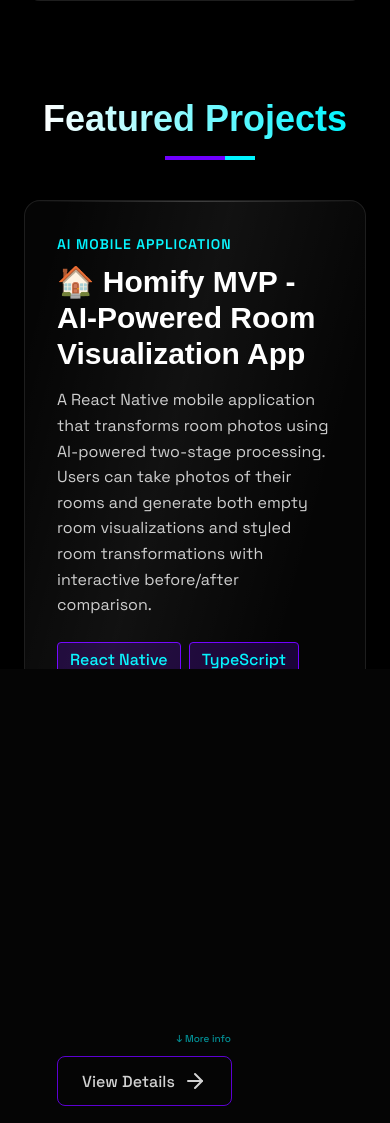
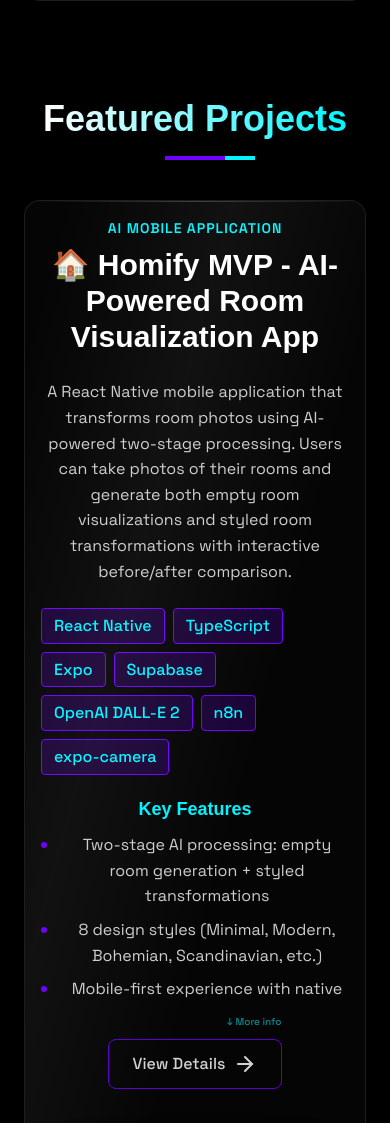
Before and after one commit to Peter07odia/portfolio, a Flask app: page / in a window 390 px wide. Shown: the part 3995-5118 px from the top of the page. Run offline with Flask 3, Linux system fonts and the light colour scheme; data comes from the database, SQL or seed files in the repository; some web fonts are replaced.

Commit message:
Assistant checkpoint: Fix website alignment and modal functionality
Assistant generated file changes:
- static/js/main.js: Fix modal initialization and close button functionality
- static/css/style.css: Fix project card alignment and modal responsiveness, Fix modal content width and positioning, Fix project content and visual alignment, Improve responsive design for projects section, Fix mobile modal responsiveness
- static/js/projects.js: Fix setupProjectCards function to properly handle details buttons

---

User prompt:

please check the entre enlignement of my website, also the view details buttins in the projects arent openeing well, please check that too

Replit-Commit-Author: Assistant
Replit-Commit-Session-Id: 70457079-e4f7-4611-947e-3242acde9f38

```diff
--- a/static/css/style.css
+++ b/static/css/style.css
@@ -688,6 +688,8 @@ section {
     display: flex;
     flex-direction: column;
     gap: var(--space-3xl);
+    align-items: center;
+    width: 100%;
 }
 
 .project-card {
@@ -697,7 +699,11 @@ section {
     padding: var(--space-xl);
     overflow: visible;
     position: relative;
-    min-height: 500px; /* Ensure minimum height instead of limiting max */
+    min-height: 500px;
+    width: 100%;
+    max-width: 1200px;
+    margin: 0 auto;
+    align-items: center;
 }
 
 .project-card:nth-child(even) {
@@ -998,13 +1004,21 @@ section {
     margin-bottom: 2rem;
 }
 
+.project-content {
+    display: flex;
+    flex-direction: column;
+    justify-content: center;
+    height: 100%;
+}
+
 .project-visual {
     display: flex;
     align-items: center;
     justify-content: center;
     overflow: hidden;
     position: relative;
-    min-height: 400px; /* Ensure consistent height */
+    min-height: 400px;
+    height: 100%;
 }
 
 /* Mobile Phone Carousel Styling */
@@ -1443,7 +1457,7 @@ section {
     left: 0;
     width: 100%;
     height: 100%;
-    background-color: rgba(0, 0, 0, 0.8);
+    background-color: rgba(0, 0, 0, 0.85);
     display: flex;
     align-items: center;
     justify-content: center;
@@ -1451,6 +1465,7 @@ section {
     opacity: 0;
     visibility: hidden;
     transition: all var(--transition-medium);
+    backdrop-filter: blur(5px);
 }
 
 .modal.active {
@@ -1459,12 +1474,14 @@ section {
 }
 
 .modal-content {
-    width: 90%;
-    max-width: 800px;
-    max-height: 90vh;
+    width: 95%;
+    max-width: 1000px;
+    max-height: 95vh;
     overflow-y: auto;
     padding: 0;
     position: relative;
+    border-radius: var(--border-radius-lg);
+    margin: var(--space-md);
 }
 
 .modal-header {
@@ -2162,6 +2179,8 @@ section {
     .project-card,
     .project-card:nth-child(even) {
         grid-template-columns: 1fr;
+        gap: var(--space-lg);
+        text-align: center;
     }
 
     .project-content,
@@ -2169,6 +2188,10 @@ section {
     .project-card:nth-child(even) .project-content,
     .project-card:nth-child(even) .project-visual {
         order: 0;
+    }
+
+    .project-visual {
+        margin: var(--space-lg) 0;
     }
 
     .contact-container,
@@ -2335,7 +2358,25 @@ section {
     }
 
     .modal-content {
-        width: 95%;
+        width: 98%;
+        max-height: 98vh;
+        margin: var(--space-xs);
+    }
+
+    .modal-header,
+    .modal-body {
+        padding: var(--space-md);
+    }
+
+    .project-card {
+        padding: var(--space-md);
+        min-height: auto;
+    }
+
+    .project-actions {
+        flex-direction: column;
+        align-items: center;
+        gap: var(--space-sm);
     }
 
     .chat-messages {
--- a/static/js/projects.js
+++ b/static/js/projects.js
@@ -371,7 +371,10 @@ function setupProjectCards() {
         // Handle "View Details" button click to show project details
         const detailsBtn = card.querySelector('.details-btn');
         if (detailsBtn) {
-            detailsBtn.addEventListener('click', function() {
+            detailsBtn.addEventListener('click', function(e) {
+                e.preventDefault();
+                e.stopPropagation();
+
                 // Get project ID
                 const projectId = card.getAttribute('data-project-id');
 
```
Also changed, not shown: static/js/main.js (+50 -0 lines).
